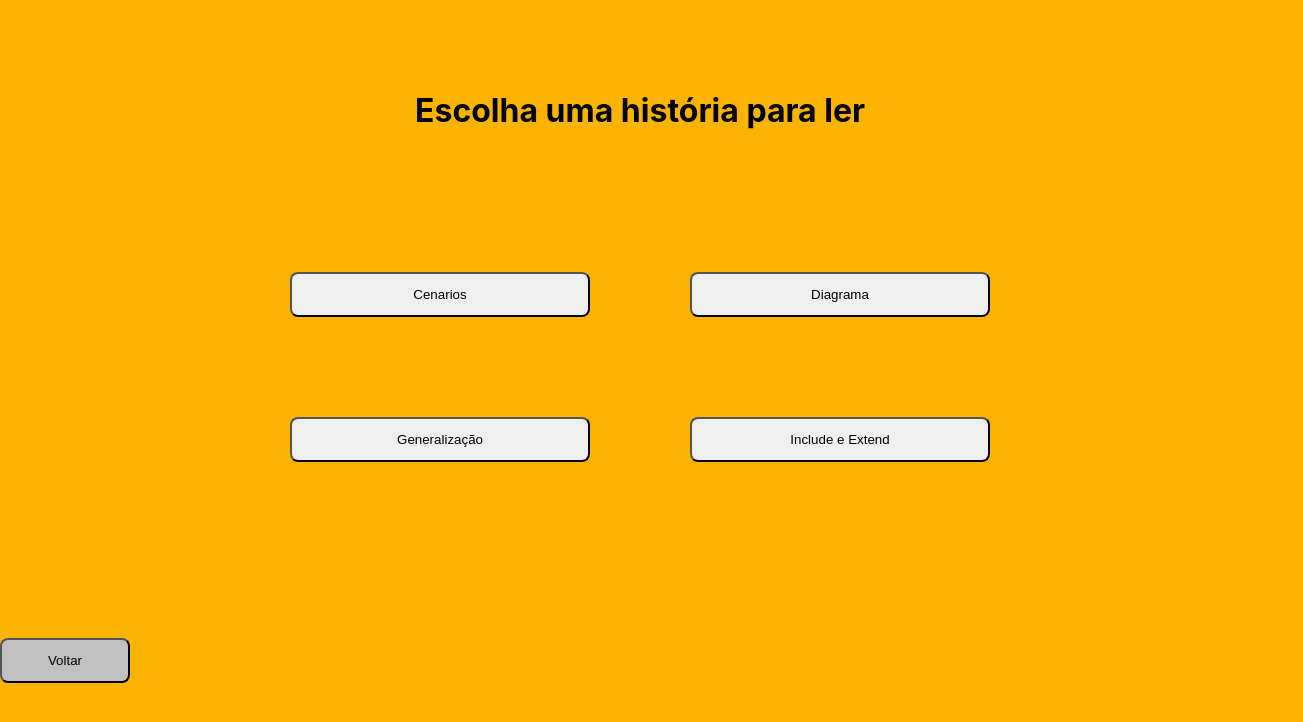
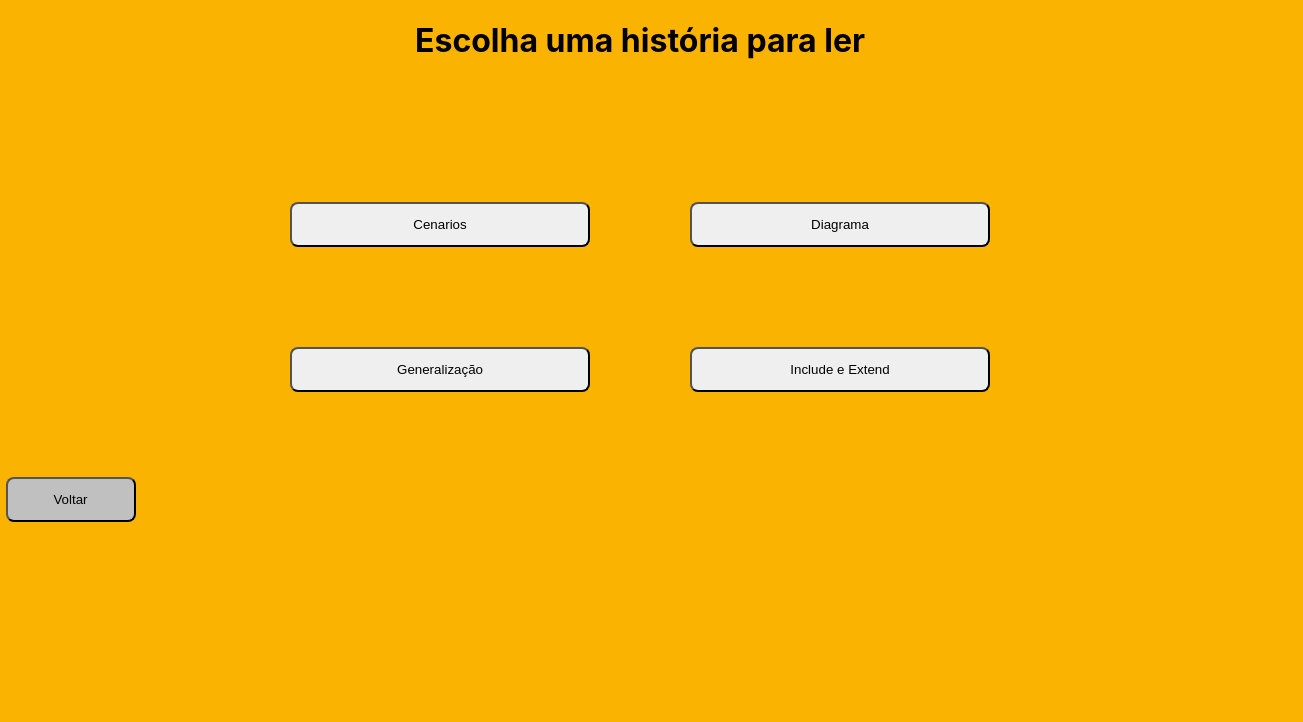
Before and after one commit to IrvinKXT/ucbattle, a React (Create React App) app: page /Book in a window 1280 px wide. Shown: the top 722 px of the page, 1303 px wide, since content can reach past the window. Built offline with nearby package versions, Linux system fonts and the light colour scheme.

Commit message:
Add files via upload

```diff
--- a/src/Book.css
+++ b/src/Book.css
@@ -20,11 +20,11 @@
 }
 
 .BotaoVoltarBook{
+    align-items: flex-start;
+    justify-content: flex-start;
     width: 130px;
     height: 45px;
     border-radius: 8px;
-    margin-top: 126px;
-    margin-right: 1173px;
     background-color: silver;
 }
 
@@ -44,5 +44,13 @@
 }
 
 .Book{
-    margin-top: 70px;
+    display: flex;
 }
+
+.Voltar{
+    display: flex;
+    align-items: center;
+    justify-content: flex-start;
+    margin-top: 35.5px;
+    margin-left: 5.5px;
+}
--- a/src/Book.js
+++ b/src/Book.js
@@ -23,9 +23,11 @@ function Book(){
                         <button className='BotaoOpcoes'>Include e Extend</button>
                     </Link>
                 </div>
+                <div className='Voltar'>
                     <Link to='/' tabIndex={-1} className='Link'>
                         <button className='BotaoVoltarBook'>Voltar</button>
                     </Link>
+                </div>
             </div>
         </div>
     );
--- a/src/V1.js
+++ b/src/V1.js
@@ -28,7 +28,16 @@ function V1(){
     }
 
     const jogarNovamente = () => {
-        window.location.reload();
+        setQuestao(0);
+        setAlternativa(0);
+        setDica(0);
+        setVpv(3);
+        setHpv(4);
+        setVwin(false);
+        setHwin(false);
+        setUsouh(false);
+        setDesativah(false);
+        setHcor('#DEDEDE');
     }
 
     function confereAlternativa(i){
```
